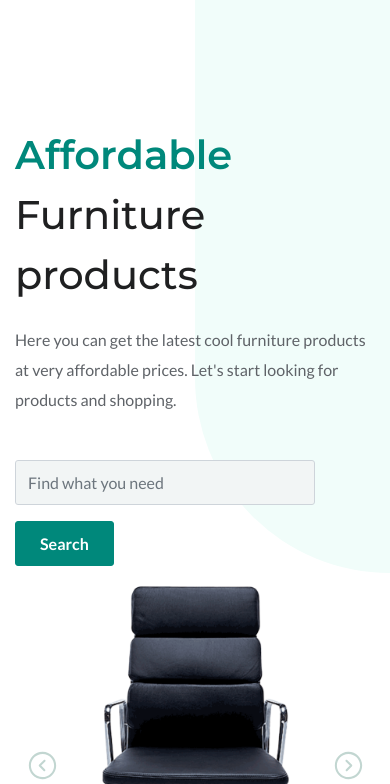
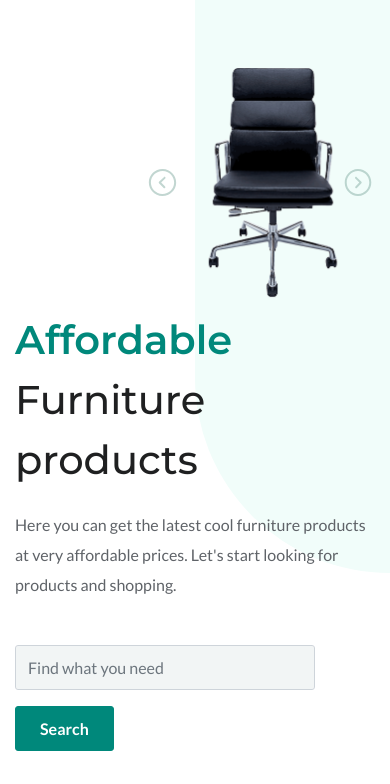
Before and after one commit to mutakindev/vustore, a website: page index.html in a window 390 px wide. Shown: the part 60-844 px from the top of the page. Drawn offline with nearby package versions, Linux system fonts and the light colour scheme.

Commit message:
fikri - responsive hero section

```diff
--- a/index.html
+++ b/index.html
@@ -47,8 +47,8 @@
         <div class="page-content page-home">
             <section id="hero" class="hero">
                 <div class="container">
-                    <div class="row">
-                        <div class="col-md-6">
+                    <div class="row justify-content-end">
+                        <div class="col-12 order-last order-lg-first col-lg-6">
                             <h1 class="hero-title text-dark font-weight-medium">
                                 <span
                                     class="d-block font-weight-semibold text-primary"
@@ -83,7 +83,7 @@
                                 </button>
                             </form>
                         </div>
-                        <div class="col-md-6">
+                        <div class="col-8 col-lg-6">
                             <div
                                 id="carouselExampleControls"
                                 class="carousel hero-carousel slide"
--- a/sass/pages/_global.scss
+++ b/sass/pages/_global.scss
@@ -17,6 +17,4 @@ body {
             background-color: #525a61;
         }
     }
-
-    margin-bottom: 1000px;
 }
--- a/sass/pages/_home.scss
+++ b/sass/pages/_home.scss
@@ -1,16 +1,19 @@
 .page-home {
     .hero {
-        margin-top: 120px;
+        margin-top: 50px;
+        @include media-breakpoint-up(lg) {
+            margin-top: 120px;
+        }
 
         &::before {
             content: "";
-            position: absolute;
+            right: 0;
+            top: 0;
             width: 50%;
             height: 75vh;
+            z-index: -1;
+            position: absolute;
             background-color: $softprimary;
-            top: 0;
-            right: 0;
-            z-index: -1;
             border-bottom-left-radius: 400px;
         }
 
@@ -23,6 +26,9 @@
         .hero-desc {
             line-height: 30px;
             margin-bottom: 45px;
+            @include media-breakpoint-down(md) {
+                max-width: 500px;
+            }
         }
 
         .hero-form {
```
Also changed, not shown: css/style.css, 1 other file.
